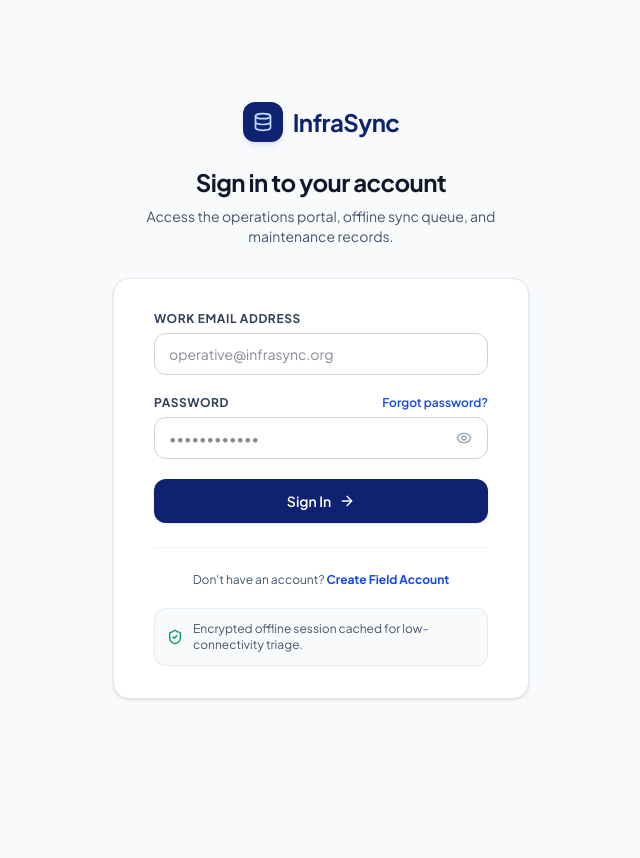
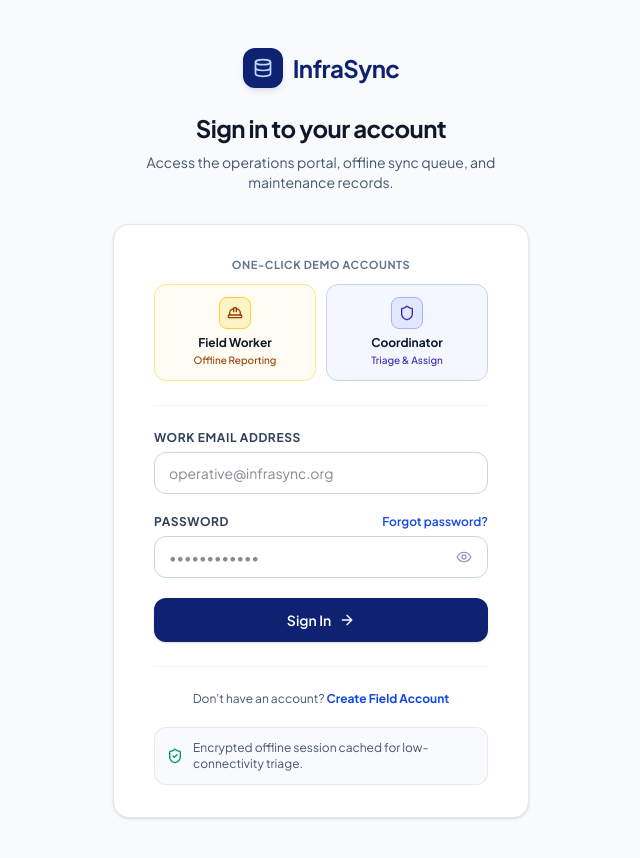
Before and after one commit to yasinhusenwako/offline-issue-report, a React (Vite) app in the folder client/: page /login in a window 1280 px wide. Shown: the top 858 px of the page, without its empty margins (319-959 px from the left). Before the commit the page ends 800 px from the top, so only its background shows below. Built offline with nearby package versions, Linux system fonts and the light colour scheme; no server answers.

Commit message:
feat(auth): add one-click demo account login buttons for Field Worker and Coordinator

```diff
--- a/client/src/pages/auth/LoginPage.tsx
+++ b/client/src/pages/auth/LoginPage.tsx
@@ -1,6 +1,6 @@
 import React, { useState } from 'react';
 import { Link, useNavigate, useLocation } from 'react-router-dom';
-import { Database, Eye, EyeOff, AlertCircle, ArrowRight, ShieldCheck } from 'lucide-react';
+import { Database, Eye, EyeOff, AlertCircle, ArrowRight, ShieldCheck, HardHat, Shield } from 'lucide-react';
 import { useAuth } from '../../contexts/AuthContext';
 
 export const LoginPage: React.FC = () => {
@@ -12,6 +12,7 @@ export const LoginPage: React.FC = () => {
   const [password, setPassword] = useState('');
   const [showPassword, setShowPassword] = useState(false);
   const [isSubmitting, setIsSubmitting] = useState(false);
+  const [submittingRole, setSubmittingRole] = useState<'field' | 'coordinator' | null>(null);
   const [errorMessage, setErrorMessage] = useState<string | null>(null);
 
   const from = (location.state as { from?: { pathname: string } })?.from?.pathname || '/dashboard';
@@ -31,6 +32,24 @@ export const LoginPage: React.FC = () => {
     if (error) {
       setErrorMessage(error.message || 'Invalid login credentials. Please verify your details.');
       setIsSubmitting(false);
+    } else {
+      navigate(from, { replace: true });
+    }
+  };
+
+  const handleDemoLogin = async (demoEmail: string, demoPass: string, role: 'field' | 'coordinator') => {
+    setEmail(demoEmail);
+    setPassword(demoPass);
+    setIsSubmitting(true);
+    setSubmittingRole(role);
+    setErrorMessage(null);
+
+    const { error } = await signIn(demoEmail, demoPass);
+
+    if (error) {
+      setErrorMessage(error.message || 'Demo authentication failed. Please retry.');
+      setIsSubmitting(false);
+      setSubmittingRole(null);
     } else {
       navigate(from, { replace: true });
     }
@@ -57,6 +76,44 @@ export const LoginPage: React.FC = () => {
 
       <div className="mt-8 sm:mx-auto sm:w-full sm:max-w-md px-4">
         <div className="bg-white py-8 px-6 sm:px-10 shadow-sm border border-slate-200 rounded-2xl">
+          {/* Quick Demo Access Buttons */}
+          <div className="mb-6 pb-6 border-b border-slate-100">
+            <span className="text-[11px] font-bold uppercase tracking-wider text-slate-500 block mb-2.5 text-center">
+              One-Click Demo Accounts
+            </span>
+            <div className="grid grid-cols-2 gap-2.5">
+              <button
+                type="button"
+                disabled={isSubmitting}
+                onClick={() => handleDemoLogin('field@infrasync.org', 'FieldWorker123!', 'field')}
+                className="flex flex-col items-center justify-center p-3 rounded-xl border border-amber-200 bg-amber-50/60 hover:bg-amber-100/70 text-slate-900 transition-colors cursor-pointer disabled:opacity-60 disabled:cursor-not-allowed group text-center"
+              >
+                <div className="w-8 h-8 rounded-lg bg-amber-100 border border-amber-300 flex items-center justify-center text-amber-800 mb-1.5 group-hover:scale-105 transition-transform">
+                  <HardHat className="w-4 h-4" />
+                </div>
+                <span className="text-xs font-bold text-slate-900">Field Worker</span>
+                <span className="text-[10px] text-amber-800 font-medium mt-0.5">
+                  {submittingRole === 'field' ? 'Signing in...' : 'Offline Reporting'}
+                </span>
+              </button>
+
+              <button
+                type="button"
+                disabled={isSubmitting}
+                onClick={() => handleDemoLogin('coordinator@infrasync.org', 'Coordinator123!', 'coordinator')}
+                className="flex flex-col items-center justify-center p-3 rounded-xl border border-indigo-200 bg-indigo-50/60 hover:bg-indigo-100/70 text-slate-900 transition-colors cursor-pointer disabled:opacity-60 disabled:cursor-not-allowed group text-center"
+              >
+                <div className="w-8 h-8 rounded-lg bg-indigo-100 border border-indigo-300 flex items-center justify-center text-indigo-800 mb-1.5 group-hover:scale-105 transition-transform">
+                  <Shield className="w-4 h-4" />
+                </div>
+                <span className="text-xs font-bold text-slate-900">Coordinator</span>
+                <span className="text-[10px] text-indigo-800 font-medium mt-0.5">
+                  {submittingRole === 'coordinator' ? 'Signing in...' : 'Triage & Assign'}
+                </span>
+              </button>
+            </div>
+          </div>
+
           {errorMessage && (
             <div className="mb-6 p-4 rounded-xl bg-red-50 border border-red-200 flex items-start gap-3 text-red-800 text-sm">
               <AlertCircle className="w-5 h-5 text-red-600 shrink-0 mt-0.5" />
@@ -110,7 +167,7 @@ export const LoginPage: React.FC = () => {
                 <button
                   type="button"
                   onClick={() => setShowPassword(!showPassword)}
-                  className="absolute right-3 top-1/2 -translate-y-1/2 text-slate-400 hover:text-slate-600 p-1"
+                  className="absolute right-3 top-1/2 -translate-y-1/2 text-slate-400 hover:text-slate-600 p-1 cursor-pointer"
                   aria-label={showPassword ? 'Hide password' : 'Show password'}
                 >
                   {showPassword ? <EyeOff className="w-4 h-4" /> : <Eye className="w-4 h-4" />}
@@ -123,7 +180,7 @@ export const LoginPage: React.FC = () => {
               disabled={isSubmitting}
               className="w-full flex items-center justify-center gap-2 py-3 px-4 rounded-xl text-sm font-semibold text-white bg-[#0E2271] hover:bg-[#1A3580] transition-colors shadow-sm cursor-pointer disabled:opacity-60 disabled:cursor-not-allowed"
             >
-              {isSubmitting ? (
+              {isSubmitting && !submittingRole ? (
                 <>
                   <div className="w-4 h-4 border-2 border-white border-t-transparent rounded-full animate-spin" />
                   <span>Signing in...</span>
```
